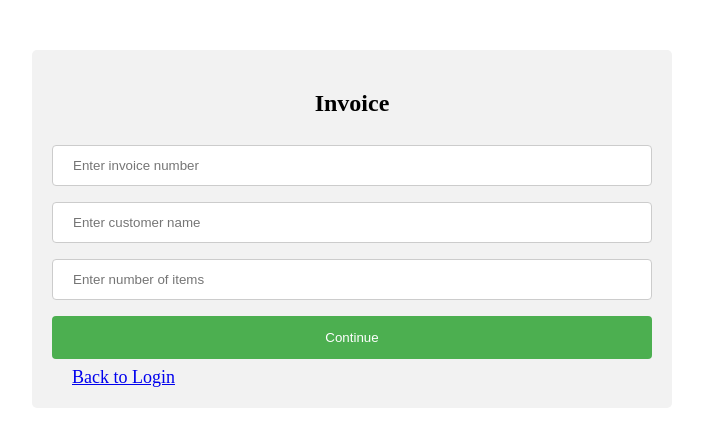
After one commit to Nevin-Adatte/Padikkam.py, a Flask app: template Flask invoice/templates/invoice.html in a window 1280 px wide. The commit adds this page. Shown: the top 447 px of the page, without its empty margins (292-995 px from the left). Run offline with Flask 3, Linux system fonts and the light colour scheme; the template is opened without the code that fills it, so the values that code supplies are empty.

Commit message:
flask updated

```diff
--- a/Flask invoice/app.py
+++ b/Flask invoice/app.py
@@ -1,6 +1,12 @@
-from flask import Flask, render_template
+from flask import Flask, render_template, request
+from flask_sqlalchemy import SQLAlchemy
+from reportlab.lib.pagesizes import letter
+from reportlab.lib.units import inch
+from reportlab.pdfgen import canvas
 
 app = Flask(__name__)
+app.config['SQLALCHEMY_DATABASE_URI'] = 'mysql://scott:tiger@localhost/project'
+app.config['SQLALCHEMY_TRACK_MODIFICATIONS'] = False
 
 @app.route('/')
 def index():
@@ -10,5 +16,70 @@ def index():
 def sign():
     return render_template("sign.html")
 
+@app.route('/invoice', methods=['POST'])
+def invoice():
+    global employee_name
+    employee_name = request.form['name']
+
+    return render_template('invoice.html')
+    # return render_template('invoice.html', name=name)
+
+@app.route('/details', methods=['POST'])
+def details():
+    global invoice_number,customer_name,num_items
+    invoice_number = request.form['invoice_number']
+    customer_name = request.form['customer_name']
+    num_items = request.form['num_items']
+
+    return render_template('items.html',num_items=num_items)
+
+@app.route('/process', methods=['POST'])
+def process():
+
+    items = []
+    for i in range(num_items):
+        item_name = request.form['item_name']
+        price = request.form['item_price']
+        items.append((item_name, price))
+
+    # Create a new PDF object
+    pdf = canvas.Canvas("invoice.pdf", pagesize=letter)
+
+    # Draw the title of the invoice
+    pdf.setFont("Helvetica-Bold", 24)
+    pdf.drawString(1 * inch, 10 * inch, "Invoice")
+
+    # Draw the invoice number and customer name
+    pdf.setFont("Helvetica", 12)
+    pdf.drawString(1 * inch, 9.5 * inch, f"Invoice number: {invoice_number}")
+    pdf.drawString(1 * inch, 9.25 * inch, f"Customer name: {customer_name}")
+
+    # Draw the table of items and their prices
+    pdf.setFont("Helvetica", 12)
+    pdf.drawString(1 * inch, 8 * inch, "Items")
+    pdf.drawString(4 * inch, 8 * inch, "Price")
+
+    row_height = 0.25 * inch
+    y = 7.75 * inch
+    for item, price in items:
+        pdf.drawString(1 * inch, y, item)
+        pdf.drawString(4 * inch, y, f"Rs.{price:.2f}")
+        y -= row_height
+
+    # Draw the total amount due
+    total = sum([price for item, price in items])
+    pdf.setFont("Helvetica-Bold", 12)
+    pdf.drawString(1 * inch, 7 * inch, f"Total amount due: Rs.{total:.2f}")
+
+    # Draw the employee name who generate invoice
+    pdf.setFont("Helvetica", 10)
+    pdf.drawString(1 * inch, 9.5 * inch, f"Invoice generated by employee {employee_name}")
+
+    # Save the PDF file
+    pdf.save()
+
+    # return render_template('invoice.html')
+    # # return render_template('invoice.html', name=name)
+
 if __name__ == '__main__':
-    app.run()
+    app.run(debug=True)
--- a/Flask invoice/static/css/style.css
+++ b/Flask invoice/static/css/style.css
@@ -5,19 +5,28 @@ h1{
 h2{
     text-align: center;
 }
+h3{
+    text-align: center;
+    margin-top: 80px;
+    font-size: 25px;
+}
+span{
+    color: #682727;
+}
 a{
-    margin-left: 30px;
+    margin-left: 20px;
+    font-size: 18px;
 }
 a:visited {
-    color: #4CAF50;
-  }
+    color: #513efa;
+}
 
   /* mouse over link */
   a:hover {
-    color: #45a049;
+    color: #1900ff;
   }
 .container{
-    height: 200px;
+    height: 400px;
 }
 
 /* Sign In CSS */
@@ -48,8 +57,8 @@ input[type=submit]:hover {
 }
 
 div {
-    margin:50px 30%;
-    width: 400px;
+    margin:50px 25%;
+    width: 600px;
     border-radius: 5px;
     background-color: #f2f2f2;
     padding: 20px;
--- a/Flask invoice/templates/index.html
+++ b/Flask invoice/templates/index.html
@@ -11,6 +11,8 @@
     <div class="container">
         <h1>Invoice</h1>
         <a href="{{ url_for('sign') }}">Sign In</a>
+
+        <h3>Hi <span>{{ name }}</span> Welcome to this webpage</h3>
     </div>
 </body>
 </html>
--- /dev/null
+++ b/Flask invoice/templates/invoice.html
@@ -0,0 +1,26 @@
+<!DOCTYPE html>
+<html lang="en">
+<head>
+    <meta charset="UTF-8">
+    <meta name="viewport" content="width=device-width, initial-scale=1.0">
+    <title>Sign In</title>
+
+    <link rel="stylesheet" href="{{ url_for('static', filename='css/style.css') }}">
+</head>
+<body>
+    <div>
+        <h2>Invoice</h2>
+        <form method="post" action="/details">
+          <input type="text" id="invoice_number" name="invoice_number" placeholder="Enter invoice number" required>
+
+          <input type="text" id="customer_name" name="customer_name" placeholder="Enter customer name" required>
+
+          <input type="text" id="num_items" name="num_items" placeholder="Enter number of items" required>
+
+          <input type="submit" value="Continue">
+
+          <a href="{{ url_for('sign') }}">Back to Login</a>
+        </form>
+      </div>
+</body>
+</html>
--- a/Flask invoice/templates/sign.html
+++ b/Flask invoice/templates/sign.html
@@ -10,10 +10,10 @@
 <body>
     <div>
         <h2>Sign In</h2>
-        <form action="#">
-          <input type="text" id="fname" name="firstname" placeholder="Your Name">
+        <form method="post" action="/invoice">
+          <input type="text" id="fname" name="name" placeholder="Your Name" required>
 
-          <input type="password" id="pass" name="password" placeholder="Your Password">
+          <input type="password" id="pass" name="password" placeholder="Your Password" required>
 
           <input type="submit" value="Submit">
 
```
Also changed, not shown: Flask invoice/templates/items.html (added, +26 -0 lines).
